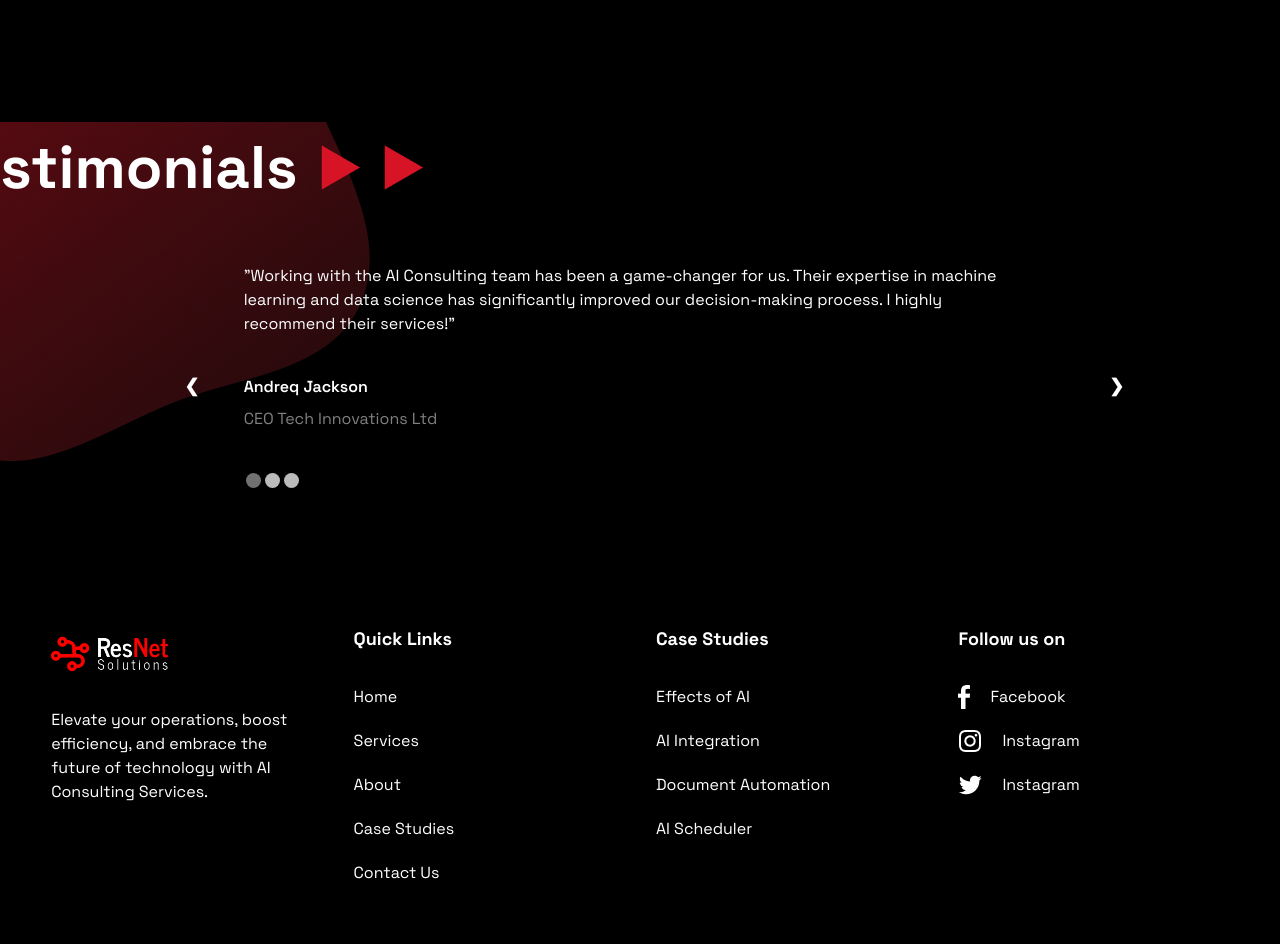
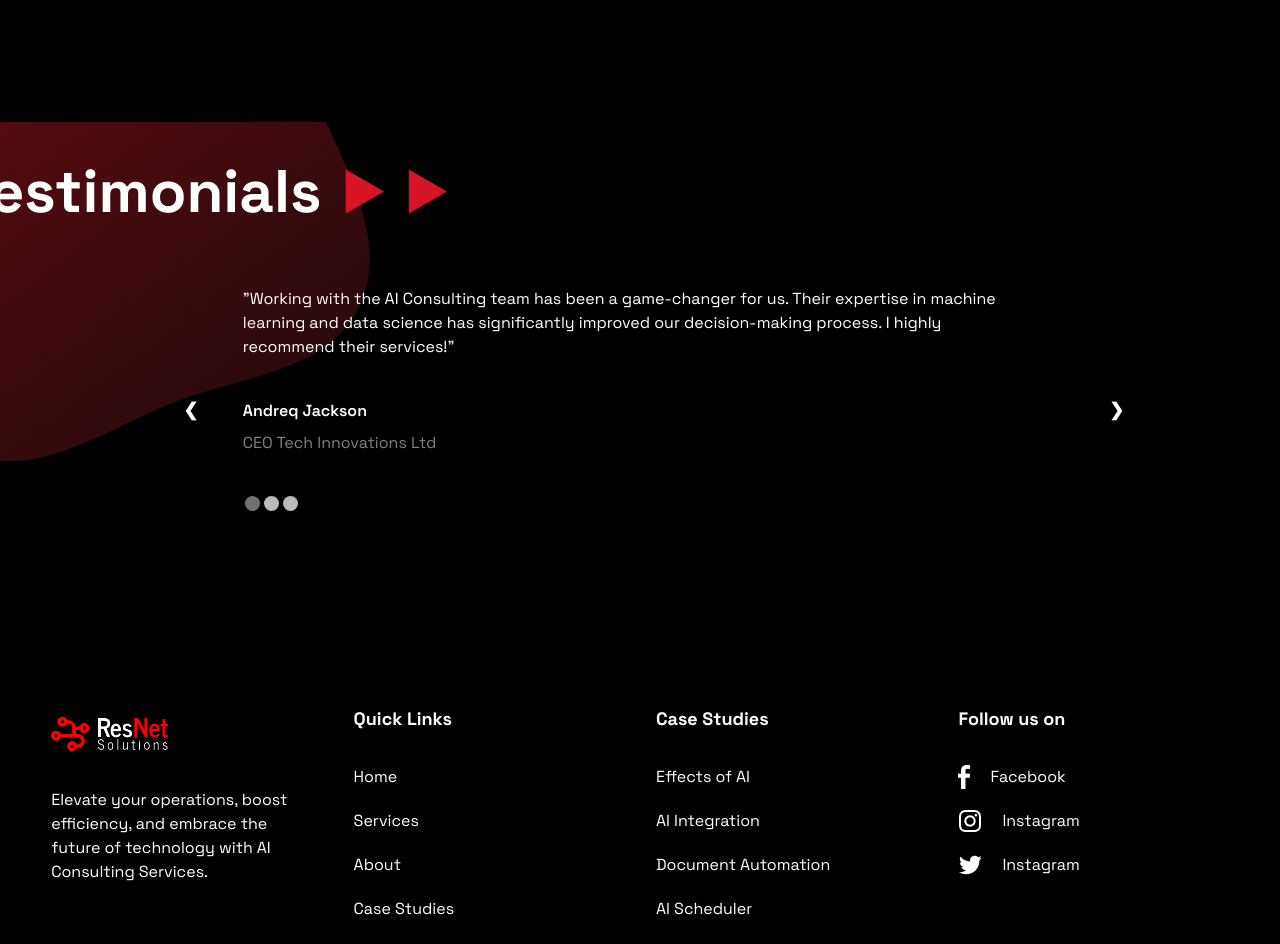
Before and after one commit to AdityaCoder-N/Resnet_website, a React (Vite) app: page / in a window 1280 px wide. Shown: the part 4080-5024 px from the top of the page. Built offline with nearby package versions, Linux system fonts and the light colour scheme; a web font is replaced by a local one.

Commit message:
small fix

```diff
--- a/src/components/Footer.jsx
+++ b/src/components/Footer.jsx
@@ -9,7 +9,7 @@ import "../static/Footer.css";
 const Footer = () => {
   return (
     <>
-      <footer className="footer font-Sg">
+      <footer className="footer font-Sg mt-8">
         <div className="footer-section">
           <img src={logo} alt="" className="footer-logo h-[50px]" />
           <div className="footer-description md:w-[250px]">
--- a/src/components/Testimonials.jsx
+++ b/src/components/Testimonials.jsx
@@ -51,7 +51,7 @@ const Testimonials = () => {
 
     return (
 
-      <div className="testimonial-container bg-black relative p-4 mb-20 sm:mb-0">
+      <div className="testimonial-container bg-black relative p-10 mb-20 sm:mb-0">
         <img src={topleft} alt="" className='absolute left-0 top-0 z-1'/>
         <div className="flex gap-6 z-50 relative items-center">
             <span className='font-bold text-3xl sm:text-6xl font-Sg text-white relative'>Testimonials</span>
```
